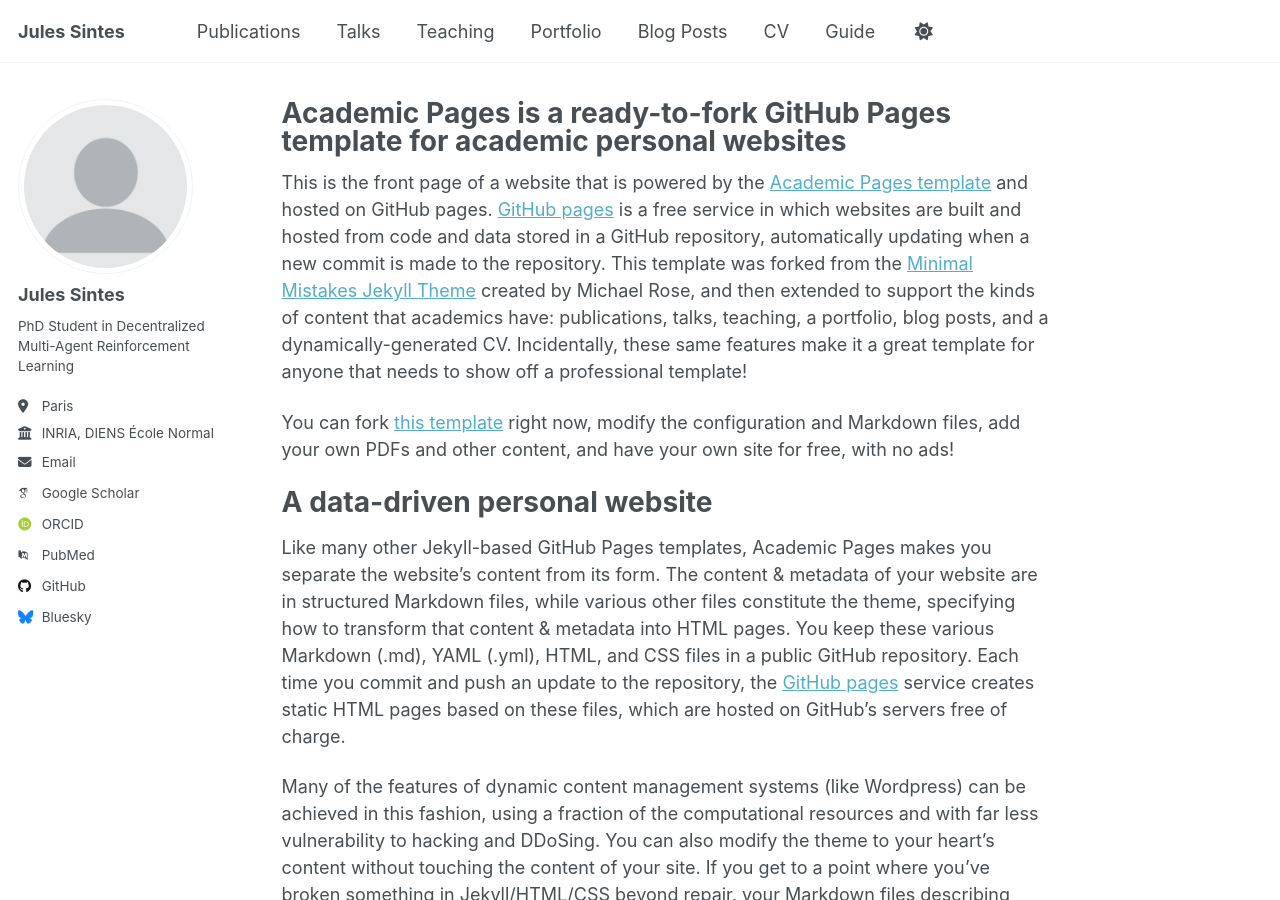
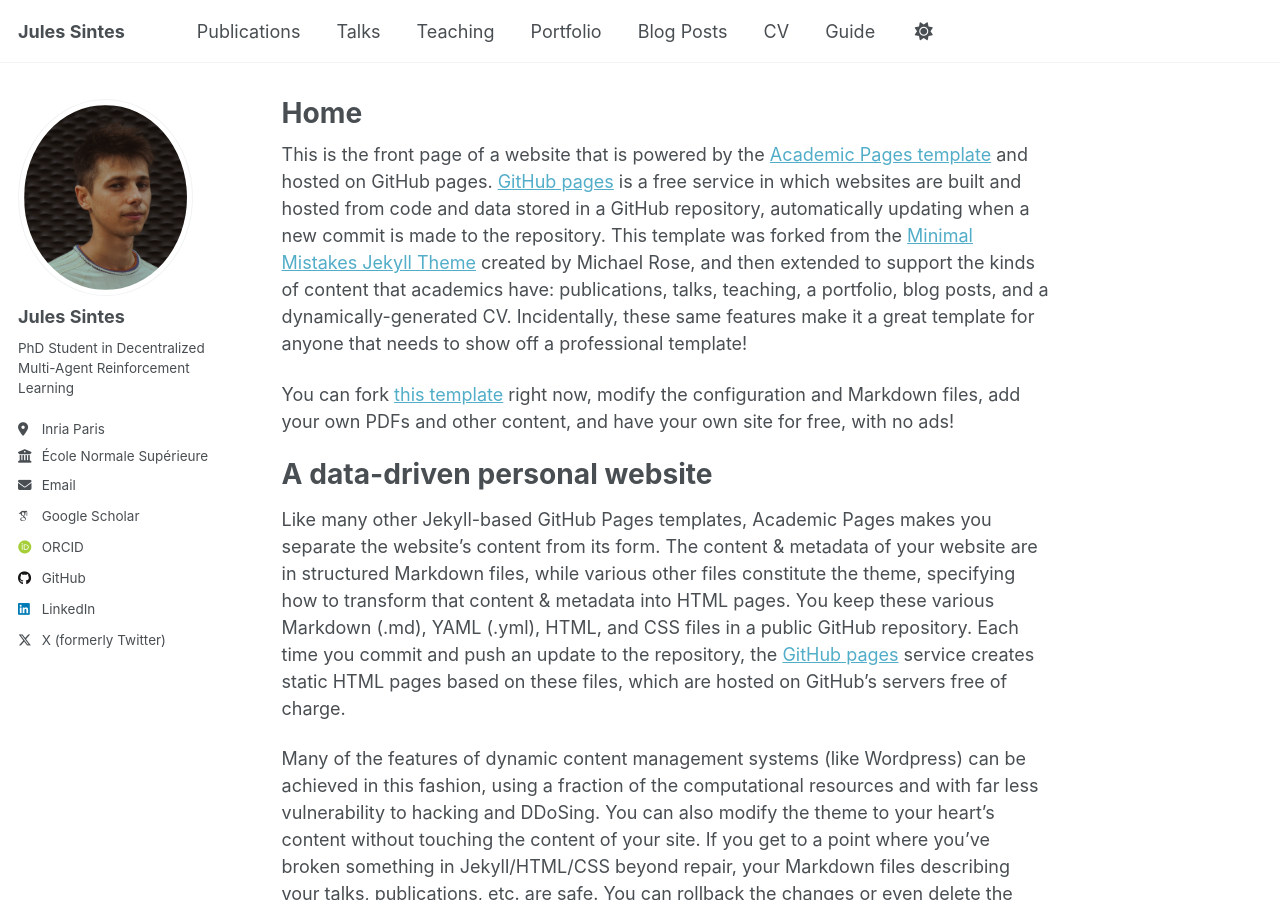
Before and after one commit to yojul/yojul.github.io, a Jekyll site: the page built from _pages/about.md, in a window 1280 px wide and 900 px high. Built offline with Jekyll 4.4.1, drawn with Linux system fonts in a browser that asks for light colours; some web fonts are replaced; a script that is not in the unit is left out.

```diff
--- a/_config.yml
+++ b/_config.yml
@@ -23,24 +23,24 @@ repository               : "yojul/yojul.github.io"
 #               Additional customization can be done by editing /_includes/author-profile.html
 author:
   # Biographic information
-  avatar           : "profile.png"
+  avatar           : "id.png"
   name             : "Jules Sintes"
   pronouns         : # example: "she/her"
   bio              : "PhD Student in Decentralized Multi-Agent Reinforcement Learning"
-  location         : "Paris"
-  employer         : "INRIA, DIENS École Normale Supérieure"
+  location         : "Inria Paris"
+  employer         : "École Normale Supérieure"
   uri              : # URL
   email            : "jules.sintes@inria.fr"
 
   # Academic websites
   academia         : # URL
   arxiv            : # URL - Update with the correct link to your profile
-  googlescholar    : "https://scholar.google.com/citations?user=PS_CX0AAAAAJ"
+  googlescholar    : "https://scholar.google.com/citations?user=HXisMhwAAAAJ&hl=fr&oi=ao"
   inspire-hep      : # URL
   impactstory      : # URL
-  orcid            : "http://orcid.org/yourorcidurl"
+  orcid            : "https://orcid.org/0009-0001-0213-8690"
   semantic         : # URL
-  pubmed           : "https://www.ncbi.nlm.nih.gov/pubmed/?term=john+snow"
+  pubmed           : #"https://www.ncbi.nlm.nih.gov/pubmed/?term=john+snow"
   researchgate     : # URL
   scopus           : # URL
 
@@ -48,13 +48,13 @@ author:
   bitbucket        : # Username - Update with your username on the site
   codepen          : # Username
   dribbble         : # Username
-  github           : "academicpages"
+  github           : "yojul"
   kaggle           : # Username
   stackoverflow    : # User number or user number and name (i.e., use "1" or "1/jeff-atwood")
 
   # Social media
   artstation       : # Username
-  bluesky          : "bsky.app" # Replace this with you Bluesky username
+  bluesky          : #"bsky.app" # Replace this with you Bluesky username
   facebook         : # Username
   flickr           : # Username
   foursquare       : # Username
@@ -63,7 +63,7 @@ author:
   keybase          : # Username
   instagram        : # Username
   lastfm           : # Username
-  linkedin         : # Username
+  linkedin         : https://www.linkedin.com/in/jules-sintes/ # Username
   mastodon         : # URL
   medium           : # URL
   pinterest        : # Username
@@ -71,7 +71,7 @@ author:
   steam            : # Username
   telegram         : # URL
   tumblr           : # Username
-  twitter          : # Username for X / Twitter
+  twitter          : https://x.com/JulesSintes # Username for X / Twitter
   vine             : # Username
   weibo            : # Username
   wikipedia        : # Username
--- a/_pages/about.md
+++ b/_pages/about.md
@@ -1,6 +1,6 @@
 ---
 permalink: /
-title: "Academic Pages is a ready-to-fork GitHub Pages template for academic personal websites"
+title: "Home"
 author_profile: true
 redirect_from:
   - /about/
```
Also changed, not shown: images/id.png (added).
